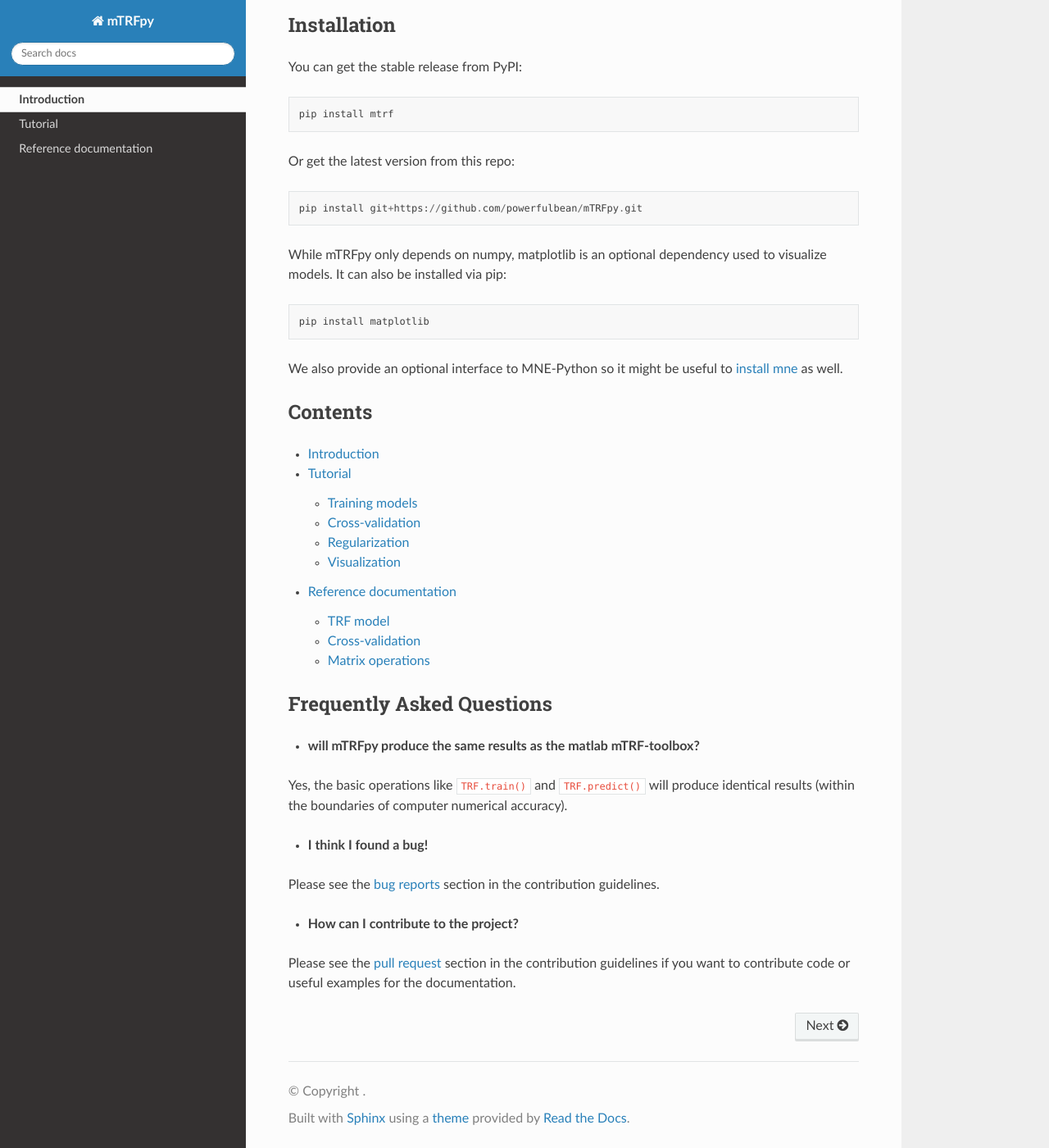
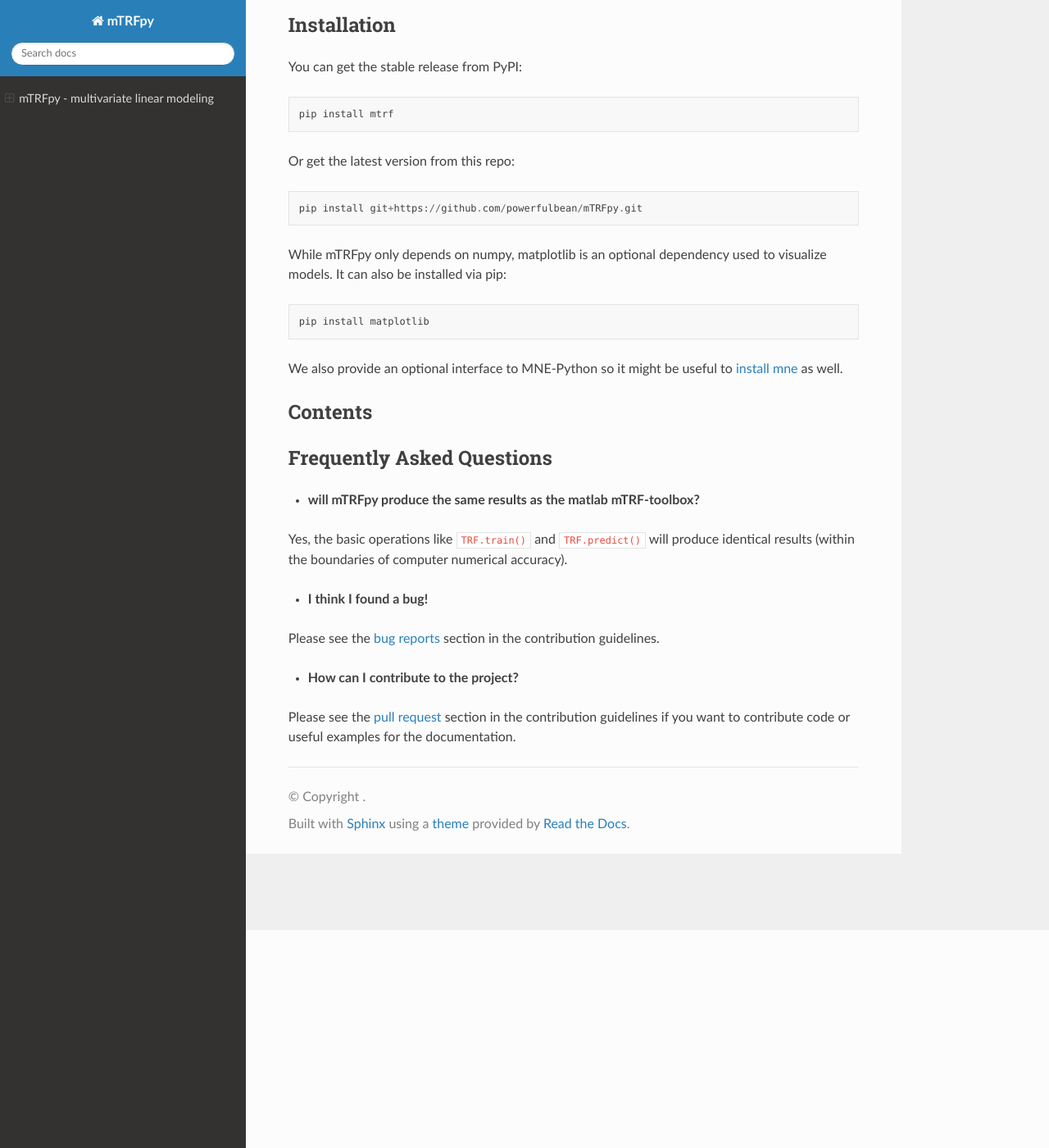
Before and after one commit to powerfulbean/mTRFpy, a Sphinx documentation site: the page built from docs/index.rst, in a window 1280 px wide and 1400 px high, scrolled down 266 px. Shown: the whole window at 82% size. Built offline with Sphinx 7.4.7 and the Read the Docs theme 2.0.0, drawn with Linux system fonts in a browser that asks for light colours.

Commit message:
debug docs

```diff
--- a/docs/index.rst
+++ b/docs/index.rst
@@ -22,10 +22,6 @@
 
 Contents
 --------
-.. toctree::
-   Introduction <self>
-   basics
-   api
 
 
 Frequently Asked Questions
```
